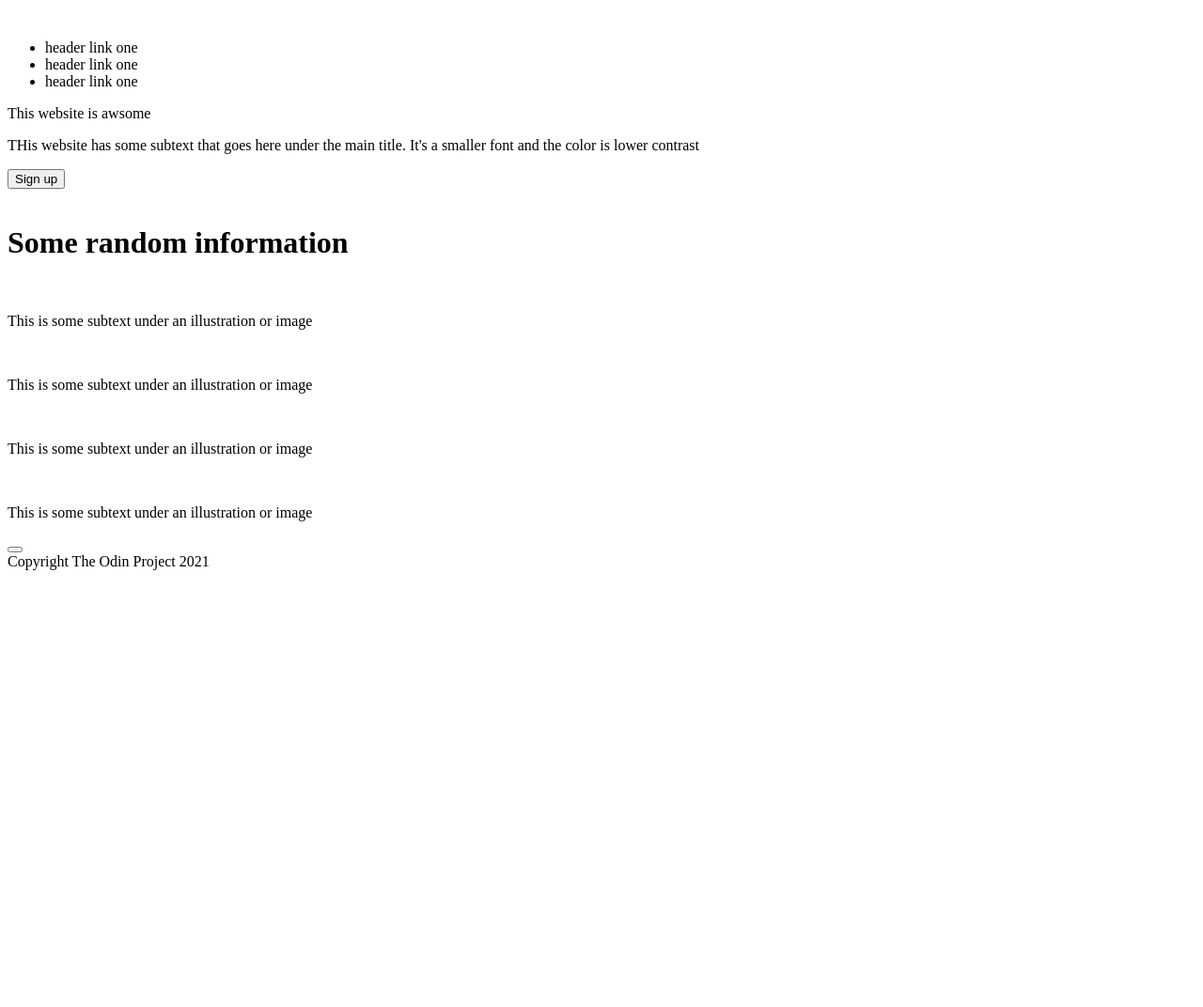
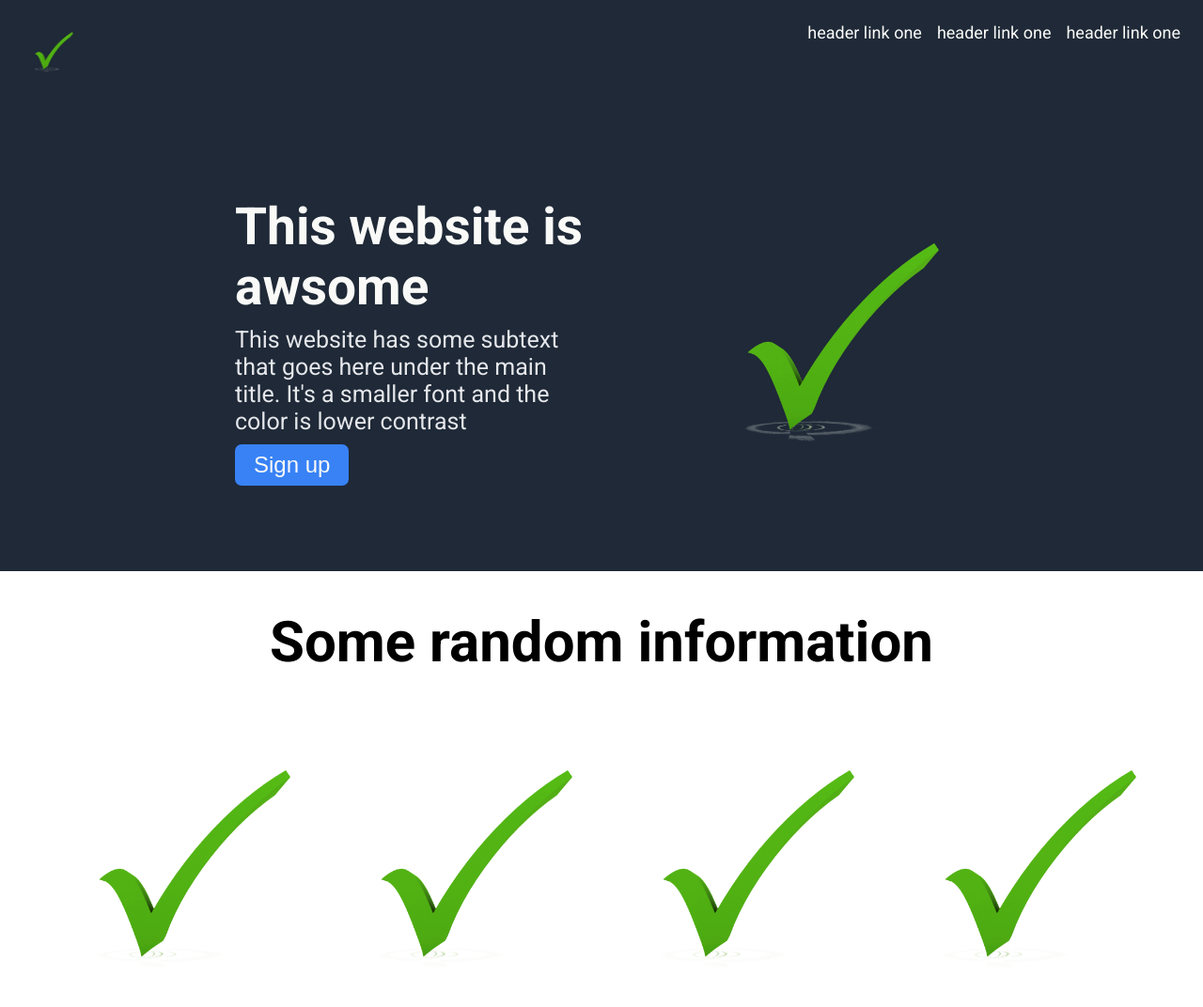
Before and after one commit to MocanuPaulC/landingpage, a plain HTML site: page index.html in a window 1280 px wide. Shown: the top 1072 px of the page at 94% size. Before the commit the page ends 800 px from the top, so only its background shows below. Drawn offline with Linux system fonts and the light colour scheme.

Commit message:
Completed index and stylesheet

```diff
--- a/css/style.css
+++ b/css/style.css
@@ -0,0 +1,164 @@
+@import url('https://fonts.googleapis.com/css2?family=Roboto:wght@400;700&display=swap');
+
+*{
+    margin: 0;
+    padding: 0;
+}
+
+body{
+    font-family: Roboto, sans-serif;
+}
+
+header{
+    display: flex;
+    justify-content: space-between;
+    background-color: #1F2937;
+    padding: 24px;
+
+}
+
+ul{
+    color: #F9FAF8;
+    font-size: 18px;
+    display: flex;
+    gap: 16px;
+    list-style: none;
+}
+.headerimg{
+    width: 60px;
+}
+.heroimg{
+    width: 300px;
+}
+
+.heroS{
+    margin: 10px 10px 10px 0;
+
+    font-size: 25px;
+    color: #E5E7EB;
+    width: 350px;
+}
+.heroP{
+    margin: 10px 10px 10px 0;
+
+    font-size: 55px;
+    font-weight: 900;
+    color: #F9FAF8;
+}
+
+.hero{
+    display: flex;
+    flex-direction: row;
+    background-color: #1F2937;
+    padding: 50px 250px;
+    justify-content: space-between;
+    align-items: center;
+    height: 400px;
+}
+body>div>div>p{
+    color: white;
+}
+
+body>div>div>button{
+    padding: 10px;
+    background-color: #3882f6;
+    border: 0;
+    font-size: 24px;
+    color: #F9FAF8;
+    padding: 8px 20px;
+    border-radius: 7px;
+}
+
+.cards{
+    display: flex;
+    flex-direction: row;
+    justify-content: center;
+    padding: 50px;
+}
+
+h1{
+    text-align: center;
+    margin-top: 40px;
+    font-size: 60px;
+    font-weight: bolder;
+}
+
+body>div>div>div>p{
+    width: 280px;
+    font-size: 30px;
+}
+
+.quote{
+    display: flex;
+    justify-content: center;
+    align-items: center;
+    padding: 100px;
+    background-color: #E5E7EB;
+    font-size: 36px;
+    font-style: italic;
+}
+
+blockquote>span{
+    color:rgb(32, 31, 31);
+}
+
+
+blockquote>p{
+    text-align: right;
+    font-size: smaller;
+    font-weight: bold;
+}
+
+.CTA{
+    display: flex;
+    padding: 30px;
+    justify-content: center;
+    align-items: center;
+    gap:100px;
+    border: 5px solid #3882f6;
+    background-color: #3882f6;
+    margin: 75px 200px;
+    border-radius: 10px;
+    height: 150px;
+    min-width: 350px;
+}
+
+div>span{
+    color: #F9FAF8;
+    font-size: 25px;
+}
+
+.ctatext{
+    margin-top: 10px;
+}
+
+div>span>p{
+    font-weight: 900;
+}
+div>p{
+    font-size: 20px;
+}
+
+body>div>button{
+    border: 4px solid white;
+    height: 60px;
+    width: 200px;
+    background-color: #3882f6;
+    color: #F9FAF8;
+    border-radius: 10px;
+    padding: 10px;
+    font-size: 25px;
+    margin-top: 10px;
+    min-width: 150px;
+}
+
+footer{
+    display: flex;
+    justify-content: center;
+    align-items: center;
+    padding: 60px;
+    background-color: #1F2937;
+    color: white;
+    font-size: 24px;
+
+}
--- a/index.html
+++ b/index.html
@@ -9,56 +9,58 @@
 </head>
 <body>
     <header>
-        <img>
+        <img src="pictures/ch.png" class="headerimg">
         <ul>
             <li><a>header link one</a></li>
             <li><a>header link one</a></li>
             <li><a>header link one</a></li>
         </ul>
     </header>
-    <div>
+    <div class="hero">
         <div>
-            <p>This website is awsome</p>
-            <p>THis website has some subtext that goes here under the main title. It's a smaller font and the color is lower contrast</p>
+            <p class="heroP">This website is awsome</p>
+            <p class="heroS">This website has some subtext that goes here under the main title. It's a smaller font and the color is lower contrast</p>
             <button>Sign up</button>
         </div>
-        <img>
+        <img src="pictures/ch.png" class="heroimg">
     </div>
     <div>
         <h1>Some random information</h1>
-        <div>
+        <div class="cards">
             <div>
-                <img>
+                <img src="pictures/ch.png" class="heroimg">
                 <p>This is some subtext under an illustration or image</p>
             </div>
 
             <div>
-                <img>
+                <img src="pictures/ch.png" class="heroimg">
                 <p>This is some subtext under an illustration or image</p>
             </div>
 
             <div>
-                <img>
+                <img src="pictures/ch.png" class="heroimg">
                 <p>This is some subtext under an illustration or image</p>
             </div>
 
             <div>
-                <img>
+                <img src="pictures/ch.png" class="heroimg">
                 <p>This is some subtext under an illustration or image</p>
             </div>
         </div>
     </div>
-    <div>
+    <div class="quote">
         <blockquote>
+            <span>Like a great man once said:<br><q><cite>With great power comes great responsibility</cite></q></span>
+            <p>-A great man</p>
         </blockquote>
         <p></p>
     </div>
-    <div>
-        <div>
-            <p></p>
-            <p></p>
+    <div class="CTA">
+        <div class="ctatext">
+            <span><p>Call to action! It's time!</p></span>
+            <p>Sign up for our product by clicking that button right over there!</p>
         </div>
-        <button></button>
+        <button>Sign up</button>
     </div>
 
     <footer>
```
